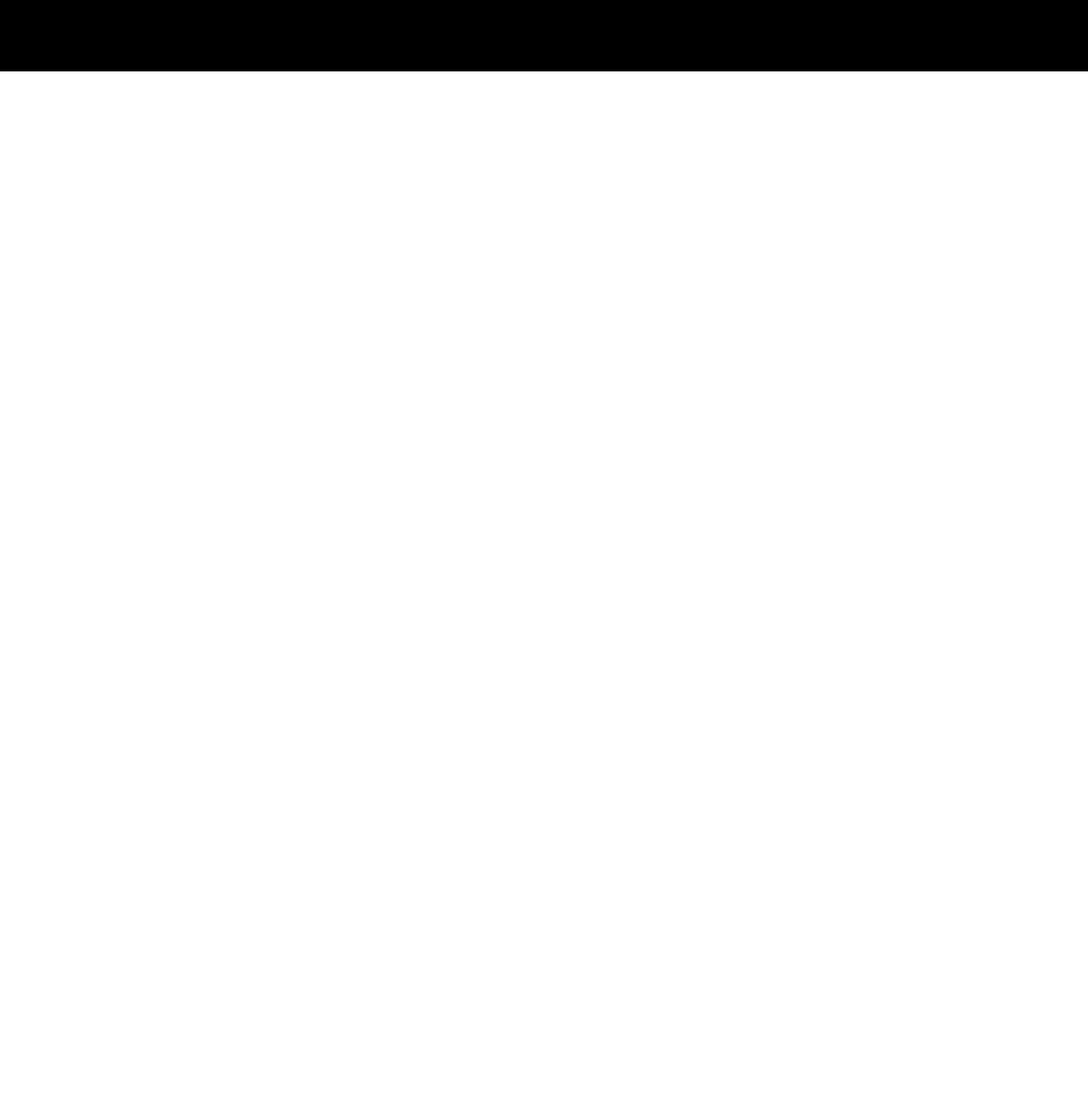
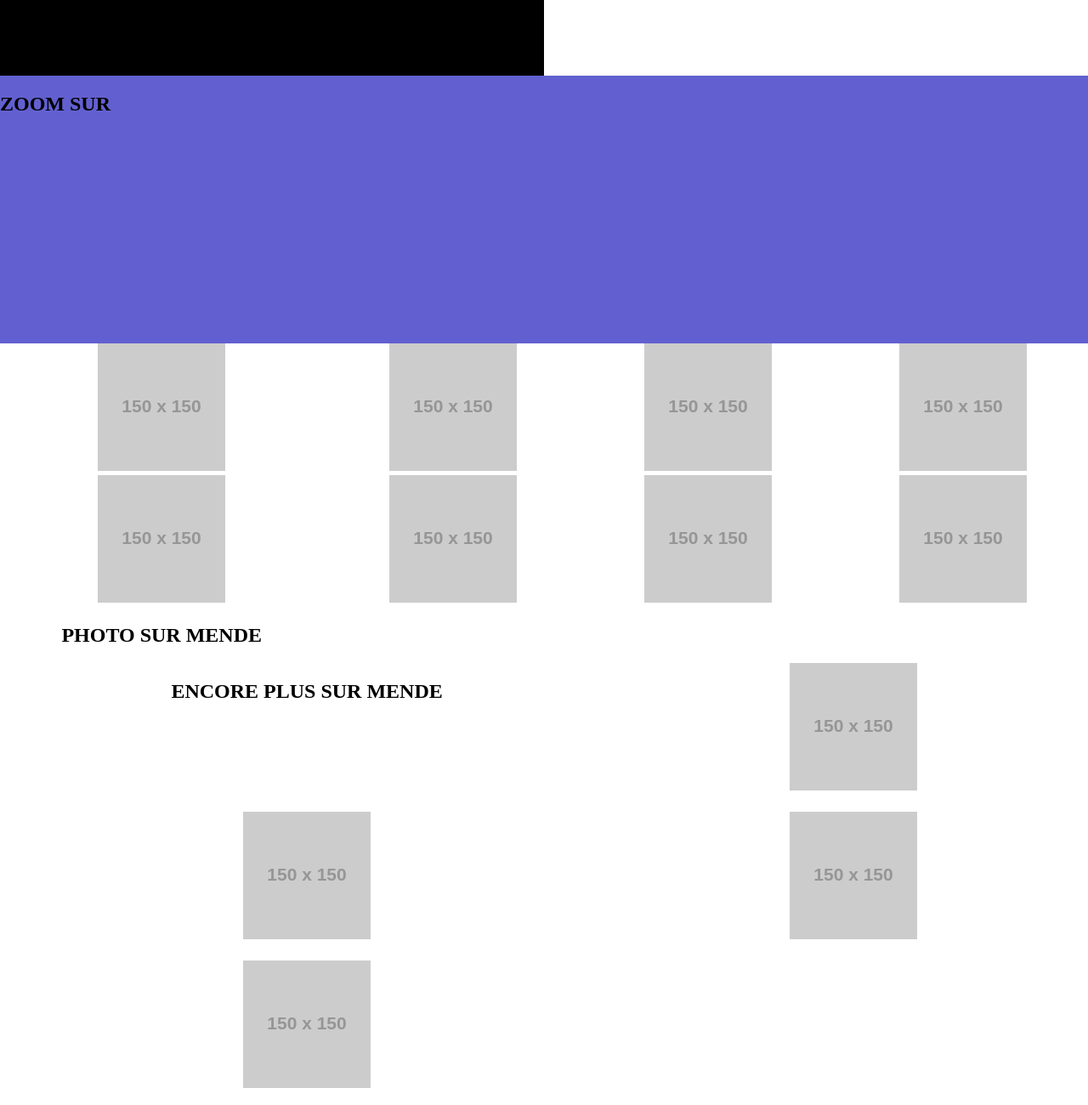
Before and after one commit to jdgosset/inte_10, a plain HTML site: page index.html in a window 1280 px wide. Shown: the part 953-2253 px from the top of the page at 85% size. Before the commit the page ends 1037 px from the top, so only its background shows below. Drawn offline with Linux system fonts and the light colour scheme; placeholder pictures from the web are drawn by us.

Commit message:
fin du work sur main plus sur mende

```diff
--- a/css/scss/master.scss
+++ b/css/scss/master.scss
@@ -45,6 +45,8 @@ ul {
     grid-template-areas:
     "first second"
     "third third";
+    grid-gap: 5px 5px;
+
 }
 
 
@@ -82,5 +84,65 @@ ul {
     grid-template-areas:
     "first second"
     "third fourth"
-    "fifth fifth";
+    "fifth .....";
 }
+// -------------fin mainb-------------------//
+
+.p1{
+    grid-area:p1;
+
+}
+.p2{
+    grid-area:p2;
+
+}
+.p3{
+    grid-area:p3;
+
+}
+.p4{
+    grid-area:p4;
+
+}
+.p5{
+    grid-area:p5;
+
+}
+.p6{
+    grid-area:p6;
+
+}
+.p7{
+    grid-area:p7;
+
+}
+.p8{
+    grid-area:p8;
+
+}
+
+#zoom{
+    background-color: rgb(98, 96, 208);
+    height: 315px;
+}
+
+#photomende{
+    justify-items: center;
+    display: grid;
+    grid-template-areas:
+    "p1 p2 p3 p4"
+    "p5 p6 p7 p8";
+    grid-gap: 5px 5px;
+}
+
+// ------------fin mainzoom et photomende----------------------
+
+
+.plus{
+    justify-items: center;
+    display: grid;
+    grid-template-areas:
+    "l m"
+    "n o";
+    grid-gap: 5px 5px;
+}
--- a/index.html
+++ b/index.html
@@ -33,7 +33,7 @@
             </div>
         </header>
         <main class="a">
-            <h2>TITRE</h2>
+            <h2>ACTUALITES</h2>
             <section class="vide">
 
             </section>
@@ -61,7 +61,7 @@
             </section>
         </main>
 
-        <h2>Un titre</h2>
+        <h2>Agenda</h2>
         <main id="b">
             <section class="g">
 
@@ -80,6 +80,44 @@
             </section>
         </main>
 
+        <main id="zoom">
+            <h2>ZOOM SUR</h2>
+
+
+        </main>
+
+        <main id="photomende">
+            <h2>PHOTO SUR MENDE</h2>
+            <img class="p1" src="http://via.placeholder.com/150x150" alt="">
+            <img class="p2" src="http://via.placeholder.com/150x150" alt="">
+            <img class="p3" src="http://via.placeholder.com/150x150" alt="">
+            <img class="p4" src="http://via.placeholder.com/150x150" alt="">
+            <img class="p5" src="http://via.placeholder.com/150x150" alt="">
+            <img class="p6" src="http://via.placeholder.com/150x150" alt="">
+            <img class="p7" src="http://via.placeholder.com/150x150" alt="">
+            <img class="p8" src="http://via.placeholder.com/150x150" alt="">
+        </main>
+
+        <main class="plus">
+            <h2>ENCORE PLUS SUR MENDE</h2>
+            <section class="l">
+                <img src="http://via.placeholder.com/150x150" alt="">
+                <p></p>
+            </section>
+            <section class="m">
+                <img src="http://via.placeholder.com/150x150" alt="">
+                <p></p>
+            </section>
+            <section class="n">
+                <img src="http://via.placeholder.com/150x150" alt="">
+                <p></p>
+            </section>
+            <section class="o">
+                <img src="http://via.placeholder.com/150x150" alt="">
+                <p></p>
+            </section>
+        </main>
+
     </div>
 
 </body>
```
Also changed, not shown: css/master.css, 1 other file.
